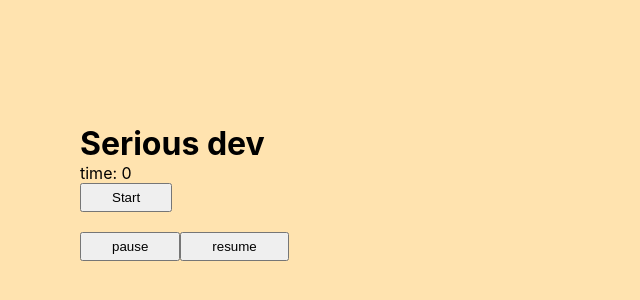
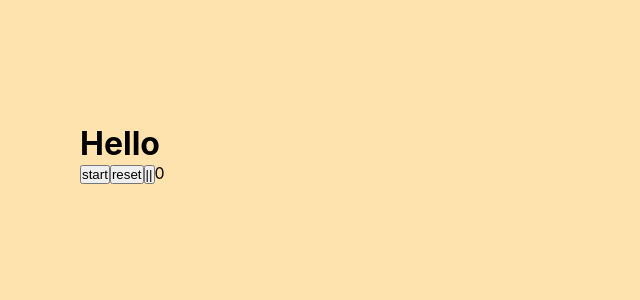
Before and after one commit to carlosmonserrat/gametycoon, a React (Create React App) app: page / in a window 1280 px wide. Shown: the part 36-336 px from the top of the page, without its empty margins (0-640 px from the left). Built offline with nearby package versions, Linux system fonts and the light colour scheme.

Commit message:
GAMEDEV-4: set timer

```diff
--- a/src/components/views/startview/index.tsx
+++ b/src/components/views/startview/index.tsx
@@ -1,54 +1,45 @@
-import React, {useState, useEffect, useContext} from "react";
+import React, {useEffect, useRef, useState} from "react";
 import CenterMarginLayout from "../../layout/centermarginlayout";
-import style from "./style.module.css"
 
 const StartView = () => {
+    const [count, setCount] = useState(0)
+    const [paused, setPaused] = useState(true)
+    const [timer, setTimer] = useState(0)
 
-    const [timeLeftState, setTimeLeftState] = useState(0)
+    const displayTime = useRef(null)
 
-    const timeDelay = 5000
-
-    let startTime = 0
-    let timeLeft = 0
-    let timeId = 0
-
-    const endGame = () => {
-        alert(`game over! ${timeLeft}`)
+    const startCounter = () => {
+        setPaused(false)
+        if (count > 15) {
+            setCount(1)
+        }
+        setTimer(setTimeout(() => setCount(count + 1), 1000) as unknown as number)
     }
 
-    const startGame = () => {
-        startTime = new Date() as unknown as number
-        timeLeft = timeDelay
-       // setTimeLeftState(timeLeft)
-        timeId = setTimeout(endGame, timeDelay) as unknown as number
+    const pause = () => {
+        clearTimeout(timer)
+        setPaused(true)
     }
 
-    const pauseGameTimer = () => {
-        let currentTime = new Date() as unknown as number
-        timeLeft -= (currentTime - startTime)
-        clearTimeout(timeId)
-        //  setTimeLeftState(timeLeft)
-        alert(`game is freeze ${timeLeft}`)
+    const reset = () => {
+        clearTimeout(timer)
+        setCount(0);
     }
 
-    const resumeGameTimer = () => {
-        console.log(timeLeft)
-        startTime = new Date() as unknown as number
-        timeId = setTimeout(endGame, timeLeft) as unknown as number
-    }
+    useEffect(() => {
+        if (!paused) startCounter()
+    }, [count, paused])
 
     return (
         <CenterMarginLayout>
-            <h1>Serious dev</h1>
-            time: {timeLeftState}
-            <br/>
-            <button onClick={startGame} className={style.button}>Start</button>
-            <br/>
-            <br/>
-            <button onClick={pauseGameTimer} className={style.button}>pause</button>
-            <button onClick={resumeGameTimer} className={style.button}>resume</button>
+            <h1>Hello</h1>
+            <button onClick={startCounter}>start</button>
+            <button onClick={reset}>reset</button>
+            <button onClick={pause}>||</button>
+            <span ref={displayTime}>{count}</span>
         </CenterMarginLayout>
     )
+
 }
 
 export default StartView
```
